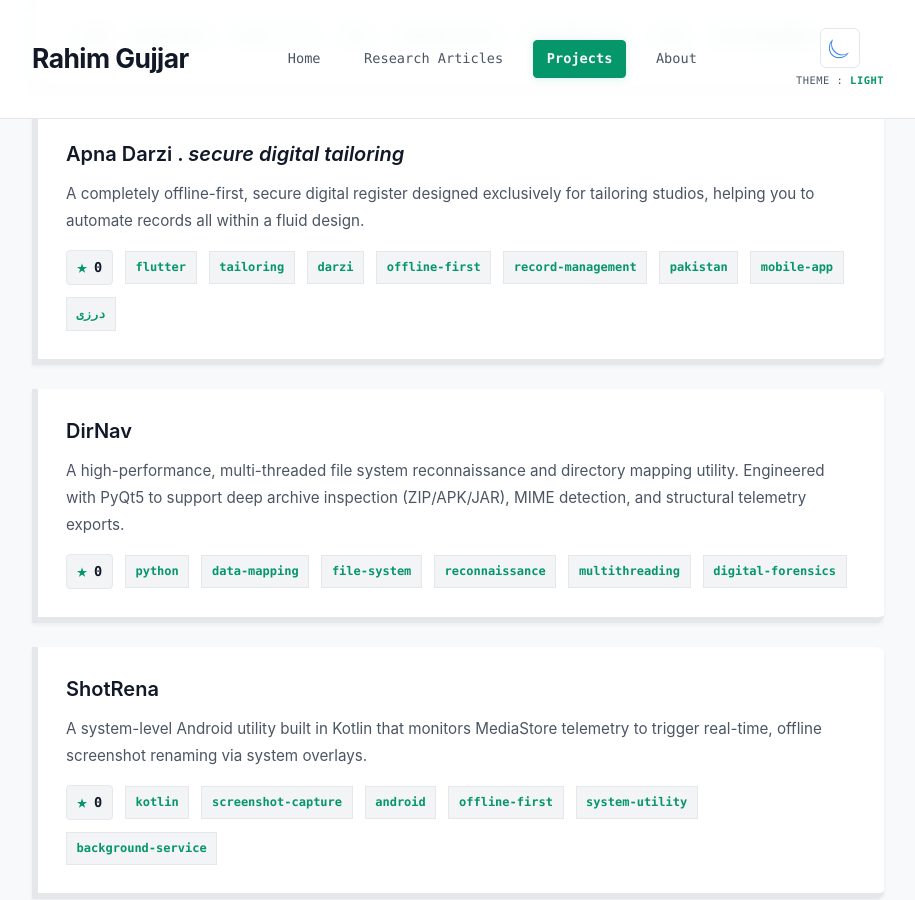
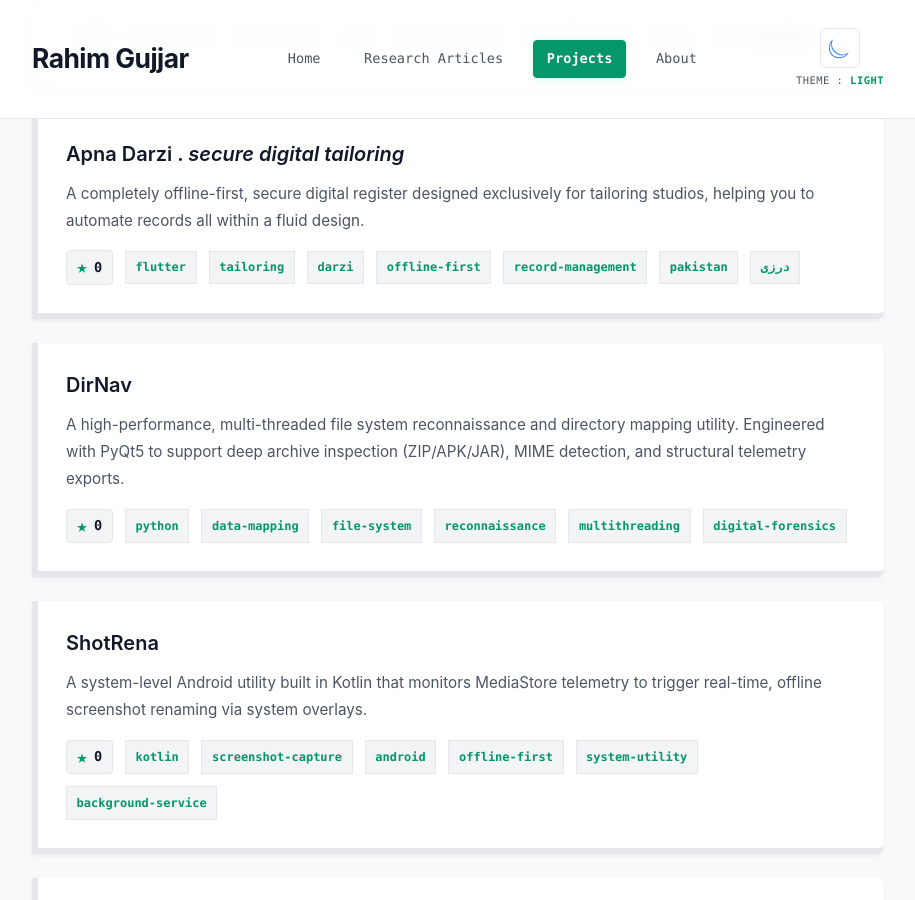
Before and after one commit to rahimgujjar/rahimgujjar.github.io, a Jekyll site: the page built from projects.html, in a window 1280 px wide and 900 px high, scrolled down 875 px. Shown: the whole window, without its empty margins (182-1097 px from the left). Built offline with Jekyll 4.4.1, drawn with Linux system fonts in a browser that asks for light colours.

Commit message:
Update projects.html

```diff
--- a/projects.html
+++ b/projects.html
@@ -70,7 +70,6 @@ permalink: /projects/
           <span class="project-tag">offline-first</span>
           <span class="project-tag">record-management</span>
           <span class="project-tag">pakistan</span>
-          <span class="project-tag">mobile-app</span>
           <span class="project-tag">درزی</span>
         </div>
       </div>
```
